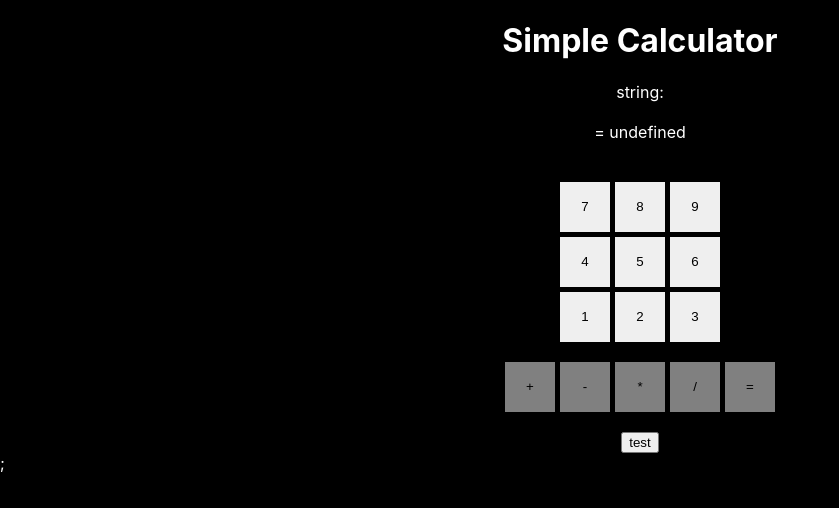
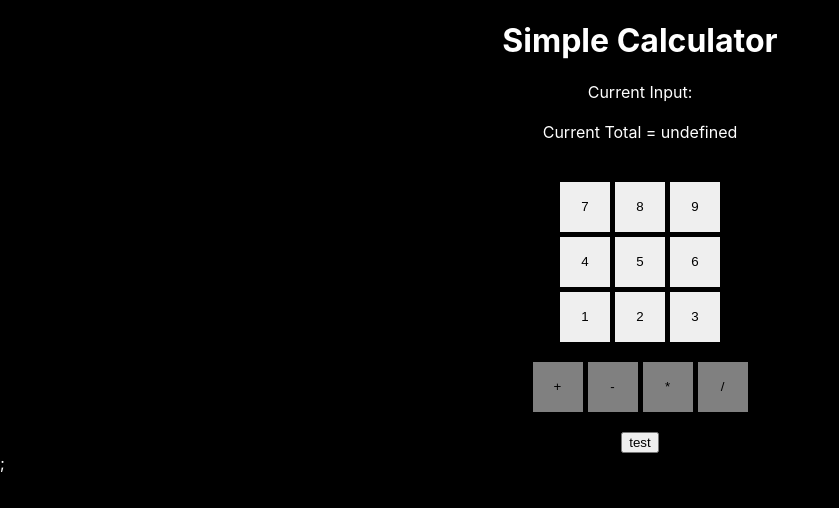
Before and after one commit to gary1999/react-calculator, a React (Create React App) app in the folder react-calculator/: page / in a window 1280 px wide. Shown: the top 508 px of the page, without its empty margins (0-839 px from the left). Built offline with nearby package versions, Linux system fonts and the light colour scheme.

Commit message:
Small update
Broke Keypress

```diff
--- a/react-calculator/src/App.js
+++ b/react-calculator/src/App.js
@@ -1,4 +1,4 @@
-import React, { useState, useEffect, useCallback } from 'react';
+import React, { useState, useEffect } from 'react';
 import './App.css';
 // import React from 'react';
 // import Input from './components/Input';
@@ -8,8 +8,8 @@ function App() {
     // const [numbers, setNumbers] = useState([1, 2, 3, 4, 5, 6, 7, 8, 9]);
     // const numbers = [1, 2, 3, 4, 5, 6, 7, 8, 9];
     const numbers = [7, 8, 9, 4, 5, 6, 1, 2, 3];
-    const operations = ['+', '-', '*', '/', '='];
-    // const equal = ['='];
+    const operations = ['+', '-', '*', '/'];
+    const equal = ['='];
 
     const [inputValue, setInputValue] = useState('');
     // const [inputValueString, setInputValueString] = useState('');
@@ -35,6 +35,10 @@ function App() {
         setInputValue('');
     };
 
+    const handleEqualsClick = (e) => {
+        setInputValue('');
+    };
+
     const testButton = () => {
         console.log(stringArray);
     };
@@ -48,6 +52,10 @@ function App() {
             ]);
         }
     }, [operationArray]);
+
+    useEffect(() => {
+        console.log(userInputArray);
+    }, [userInputArray]);
 
     useEffect(() => {
         // const newArray = ['test', 'test2', 'test3'];
@@ -66,7 +74,7 @@ function App() {
     }, [inputValue]);
 
     const handleKeyPress = (e) => {
-        // console.log(e.key);
+        // console.log(typeof e.key);
         if (numbers.includes(e.key * 1)) {
             setInputValue((inputValue) => inputValue + e.key);
         } else if (operations.includes(e.key)) {
@@ -78,8 +86,19 @@ function App() {
             setOperationArray((operationArray) => [...operationArray, e.key]);
             setInputValue('');
         } else {
-            console.log('pass');
         }
+        // } else if (e.key === 'Enter') {
+        //     setUserInputArray((userInputArray) => [
+        //         ...userInputArray,
+        //         inputValue,
+        //     ]);
+        //     let tempTotal = stringArray.join('');
+        //     setTotal(eval(tempTotal.slice(0, -1)));
+        //     setInputValue('');
+        //     // console.log('enter');
+        // } else {
+        //     console.log('pass');
+        // }
         // setInputValue(inputValue);
     };
 
@@ -96,9 +115,9 @@ function App() {
                 <h1>Simple Calculator</h1>
                 <div className="main-container">
                     {/* <div>{`: ${inputValue}`}</div> */}
-                    <div>{`string: ${inputValue}`}</div>
+                    <div>{`Current Input: ${inputValue}`}</div>
                     {/* <div>{`string: ${inputValueString} ${inputValue}`}</div> */}
-                    <div>{`= ${total}`}</div>
+                    <div>{`Current Total = ${total}`}</div>
                     <div>{stringArray}</div>
                     <div className="numbers-container">
                         {numbers.map((number) => {
@@ -127,14 +146,14 @@ function App() {
                             );
                         })}
                     </div>
+                    {/* <button
+                        onClick={handleEqualsClick}
+                        className="operationButton"
+                        value={equal}
+                    >
+                        {equal}
+                    </button>*/}
                     <button onClick={testButton}>test</button>
-                    {/* <div className="operations-container">
-                        <button
-                            onClick={handleEqualsClick}
-                            className="operationButton"
-                            value={equal}
-                        >{`${equal}`}</button>
-                    </div> */}
                 </div>
             </div>
             ;
```
